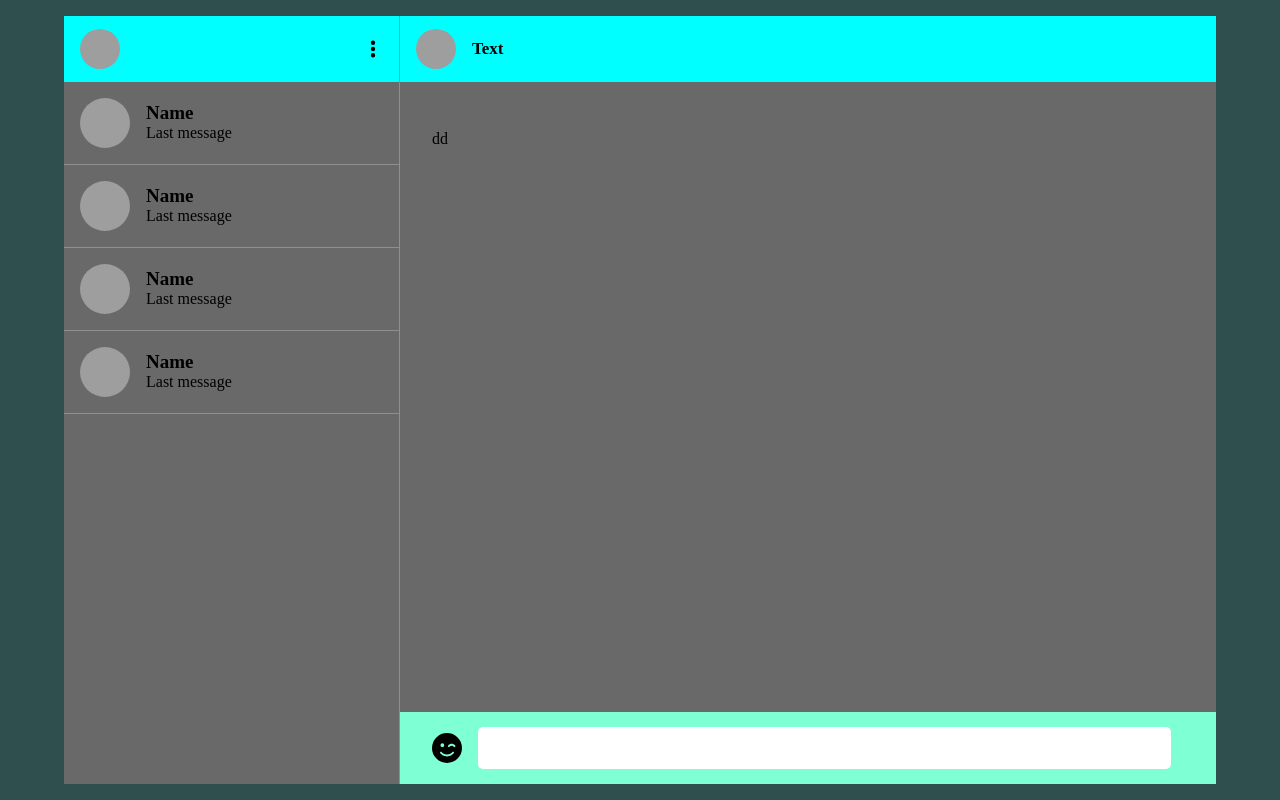
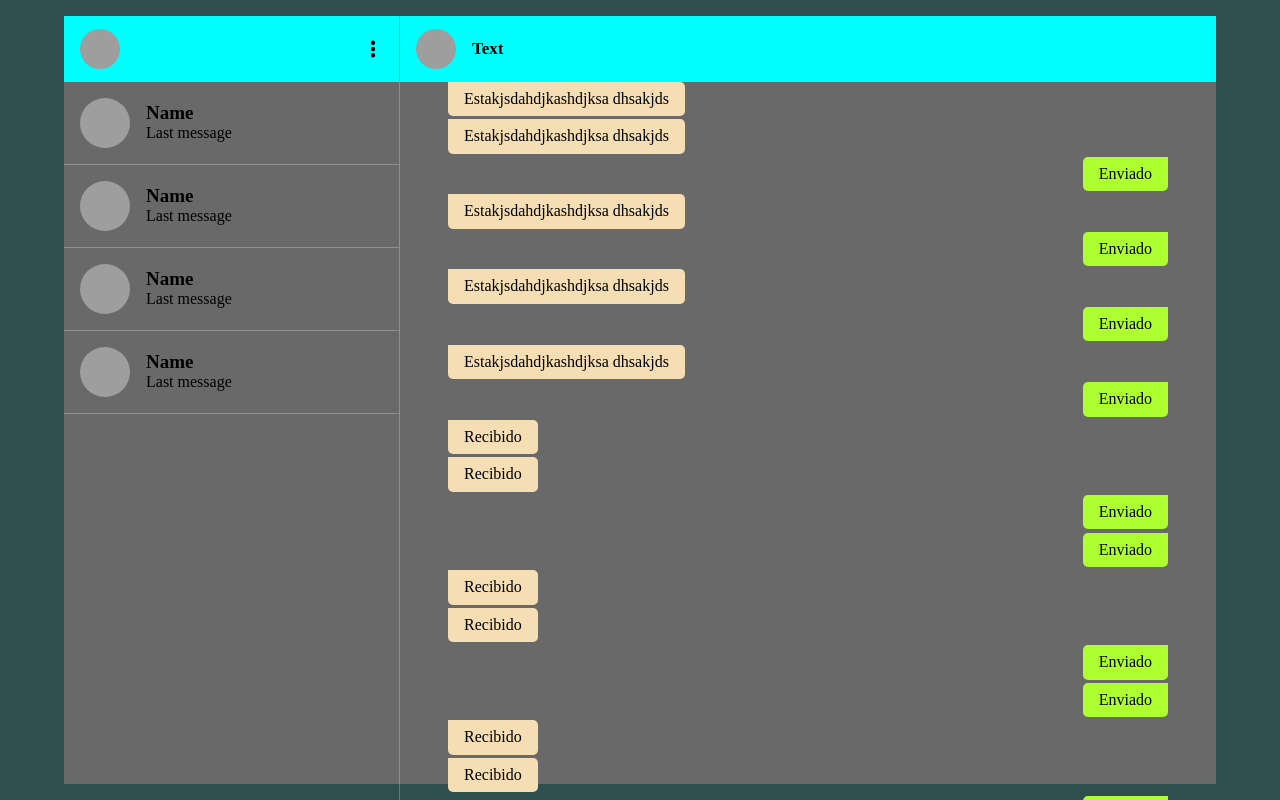
Before and after one commit to jaguzmanb1/whatsapp-clone, a React (Vite) app: page / in a window 1280 px wide. Shown: the top 800 px of the page. Built offline with nearby package versions, Linux system fonts and the light colour scheme; grey boxes are pictures that could not be loaded.

Commit message:
Messages panel

```diff
--- a/src/components/actual-chat/actual-chat.css
+++ b/src/components/actual-chat/actual-chat.css
@@ -26,15 +26,26 @@
     font-size: 17px;
 }
 
+.chat-panel-container {
+    width: auto;
+    height: calc( 100%  - 4.1rem - 4.5rem);
+
+    overflow: auto;
+}
+
 .chat-panel-messages {
-    height: 2000px;
-    width: auto;
-    height: calc( 100% - 4.1rem - 3rem - 4.5rem);
+    overflow-y: auto;
 
-    padding-left: 2rem;
-    padding-top: 3rem;
+    padding-left: 3rem;
+    padding-right: 3rem;
 
-    overflow-y: scroll;
+    flex: 1 1 auto;
+    display: flex;
+    flex-direction: column;
+
+    margin: 0;
+
+    list-style-type: none;
 }
 
 .chat-panel-textbox textarea {
@@ -84,3 +95,26 @@
 
     align-items: center;
 }
+
+.message-box {
+    padding-left: 1rem;
+    padding-right: 1rem;
+
+    padding-top: 0.5rem;
+    padding-bottom: 0.5rem;
+
+    margin-bottom: 0.2rem;
+}
+
+.chat-panel-sent {
+    border-radius: 5px 0px 5px 5px;
+    align-self: flex-end;
+    background-color: greenyellow;
+}
+
+.chat-panel-received {
+    border-radius: 0px 5px 5px 5px;
+    align-self: flex-start;
+    background-color: wheat;
+    color: black;
+}
--- a/src/components/actual-chat/actual-chat.jsx
+++ b/src/components/actual-chat/actual-chat.jsx
@@ -13,8 +13,75 @@ export const ChatPanel = () => {
                 <img src="https://img.freepik.com/vector-premium/perfil-avatar-hombre-icono-redondo_24640-14044.jpg?w=826" alt="Avatar"/>
                 <p>Text</p>
             </section>
-            <section className='chat-panel-messages'>
-                dd
+            <section className="chat-panel-container">
+                <ul className='chat-panel-messages'>
+                    <li className='chat-panel-received message-box'>
+                        Estakjsdahdjkashdjksa dhsakjds
+                    </li>
+                    <li className='chat-panel-received message-box'>
+                        Estakjsdahdjkashdjksa dhsakjds
+                    </li>
+                    <li className='chat-panel-sent message-box'>
+                        Enviado
+                    </li>
+                    <li className='chat-panel-received message-box'>
+                        Estakjsdahdjkashdjksa dhsakjds
+                    </li>
+                    <li className='chat-panel-sent message-box'>
+                        Enviado
+                    </li>
+                    <li className='chat-panel-received message-box'>
+                        Estakjsdahdjkashdjksa dhsakjds
+                    </li>
+                    <li className='chat-panel-sent message-box'>
+                        Enviado
+                    </li>
+                    <li className='chat-panel-received message-box'>
+                        Estakjsdahdjkashdjksa dhsakjds
+                    </li>
+                    <li className='chat-panel-sent message-box'>
+                        Enviado
+                    </li>
+                    <li className='chat-panel-received message-box'>
+                        Recibido
+                    </li>
+                    <li className='chat-panel-received message-box'>
+                        Recibido
+                    </li>
+                    <li className='chat-panel-sent message-box'>
+                        Enviado
+                    </li>
+                    <li className='chat-panel-sent message-box'>
+                        Enviado
+                    </li>
+                    <li className='chat-panel-received message-box'>
+                        Recibido
+                    </li>
+                    <li className='chat-panel-received message-box'>
+                        Recibido
+                    </li>
+                    <li className='chat-panel-sent message-box'>
+                        Enviado
+                    </li>
+                    <li className='chat-panel-sent message-box'>
+                        Enviado
+                    </li>
+                    <li className='chat-panel-received message-box'>
+                        Recibido
+                    </li>
+                    <li className='chat-panel-received message-box'>
+                        Recibido
+                    </li>
+                    <li className='chat-panel-sent message-box'>
+                        Enviado
+                    </li>
+                    <li className='chat-panel-sent message-box'>
+                        Enviado
+                    </li>
+                    <li className='chat-panel-received message-box'>
+                        Recibido
+                    </li>
+                </ul>
             </section>
             <section className='chat-panel-textbox'>
                 <FontAwesomeIcon className='icon' icon={faFaceSmileWink} />
```
